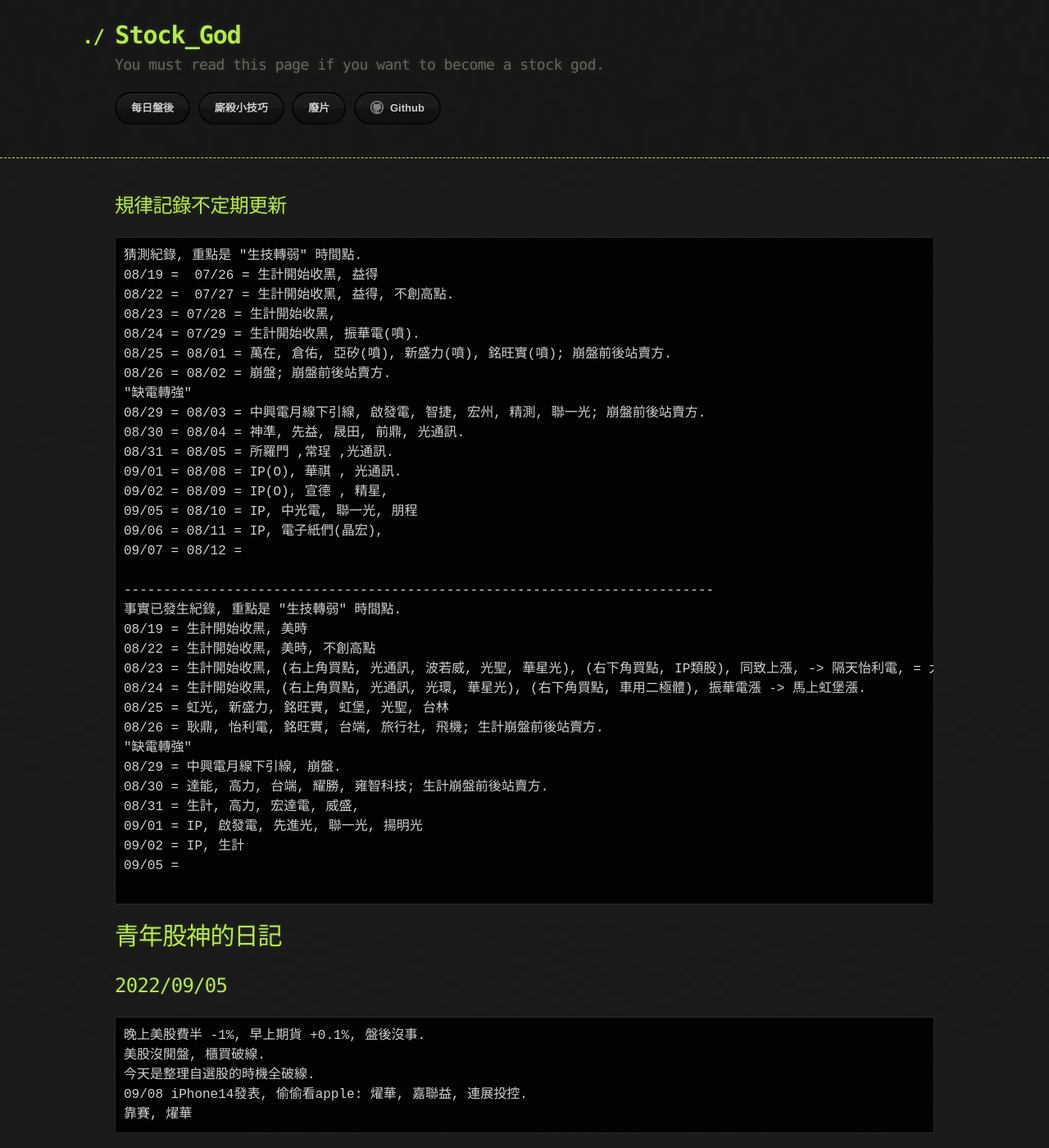
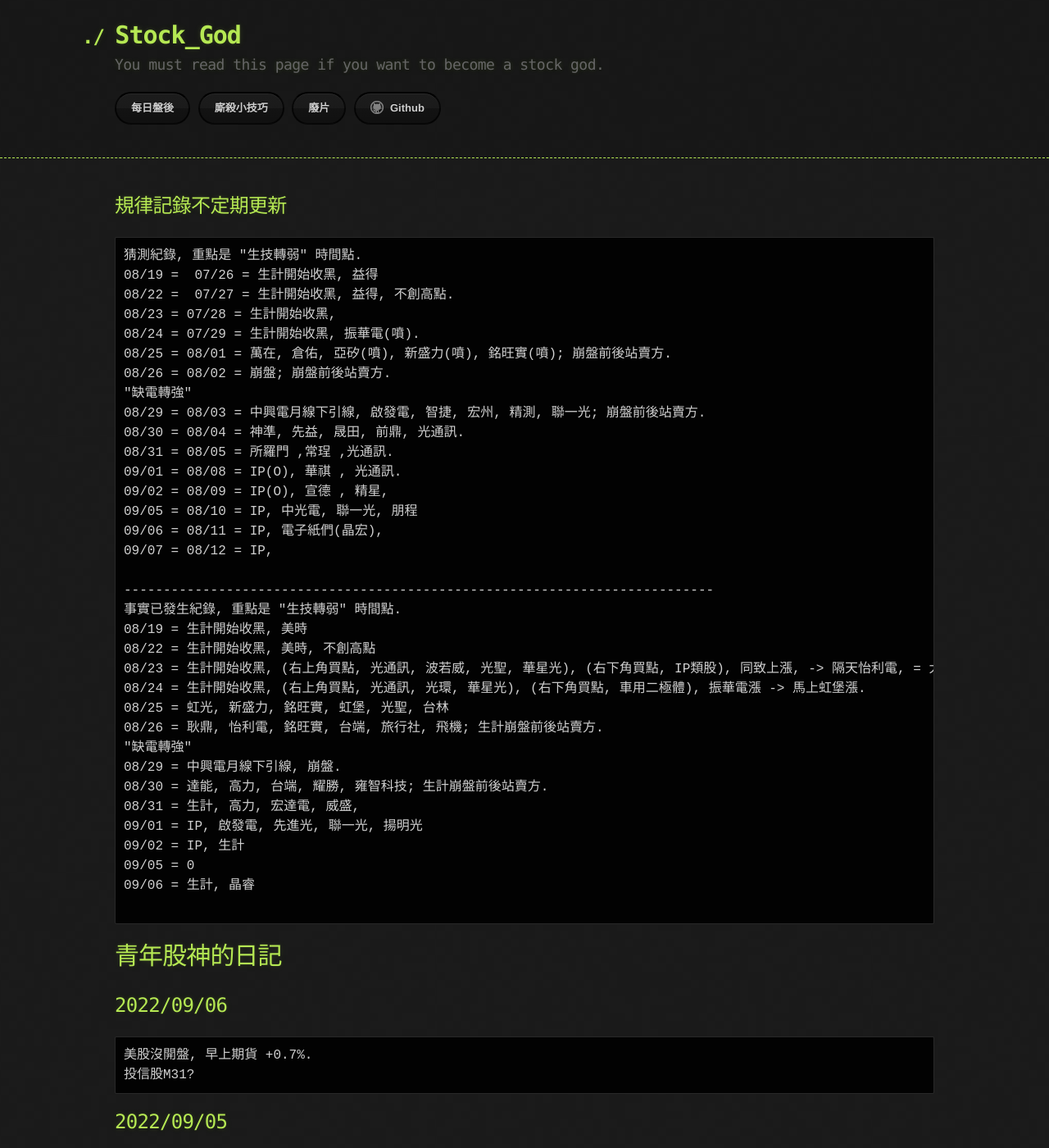
Before and after one commit to lepg5487/Stock_God, a Jekyll site: the page built from index.md, in a window 1280 px wide and 1400 px high. Shown: the whole window at 82% size. Built offline with Jekyll 4.4.1, drawn with Linux system fonts in a browser that asks for light colours; our own code applies the rules of GitHub Pages for plain Markdown files.

Commit message:
Update index.md

````diff
--- a/index.md
+++ b/index.md
@@ -19,7 +19,7 @@
 09/02 = 08/09 = IP(O), 宣德 , 精星,
 09/05 = 08/10 = IP, 中光電, 聯一光, 朋程
 09/06 = 08/11 = IP, 電子紙們(晶宏),
-09/07 = 08/12 =
+09/07 = 08/12 = IP,
 
 ---------------------------------------------------------------------------
 事實已發生紀錄, 重點是 "生技轉弱" 時間點.
@@ -35,11 +35,18 @@
 08/31 = 生計, 高力, 宏達電, 威盛,
 09/01 = IP, 啟發電, 先進光, 聯一光, 揚明光
 09/02 = IP, 生計
-09/05 =
+09/05 = 0
+09/06 = 生計, 晶睿
 
 ```
 
 # 青年股神的日記
+
+## 2022/09/06
+```
+美股沒開盤, 早上期貨 +0.7%.
+投信股M31?
+```
 
 ## 2022/09/05
 ```
````
